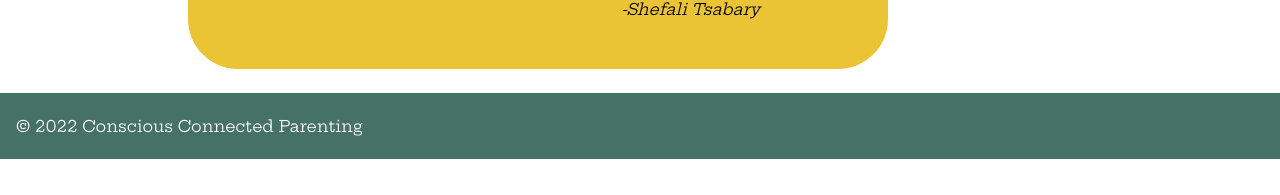
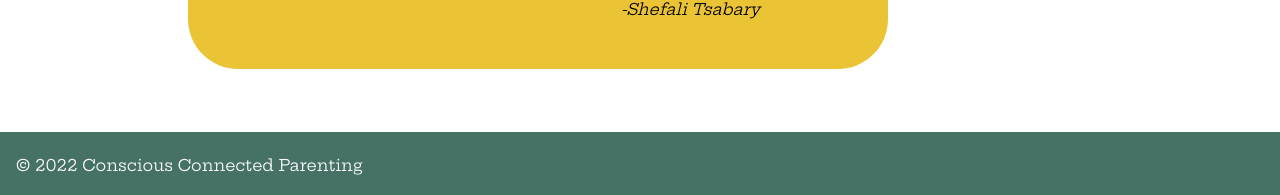
Before and after one commit to mmmaaatttttt/ccp-coaching, a Next.js app: page /contact in a window 1280 px wide. Shown: the part 602-797 px from the top of the page. Built offline with nearby package versions, Linux system fonts and the light colour scheme.

Commit message:
stick footer to bottom

```diff
--- a/common/components/footer/Footer.module.css
+++ b/common/components/footer/Footer.module.css
@@ -5,4 +5,5 @@
   align-items: center;
   color: white;
   padding-left: 1rem;
+  flex-shrink: 0;
 }
--- a/pages/_app.tsx
+++ b/pages/_app.tsx
@@ -7,8 +7,8 @@ import Footer from "common/components/footer";
 function MyApp({ Component, pageProps }: AppProps) {
   return (
     <>
-      <Header />
       <main className="main">
+        <Header />
         <Component {...pageProps} />
       </main>
       <Footer />
--- a/styles/globals.css
+++ b/styles/globals.css
@@ -9,9 +9,16 @@
 }
 
 html,
-body {
+body,
+#__next {
   padding: 0;
   margin: 0;
+  height: 100%;
+}
+
+#__next {
+  display: flex;
+  flex-direction: column;
 }
 
 a {
@@ -392,3 +399,7 @@ li {
     padding: 2rem 3rem;
   }
 }
+
+.main {
+  flex: 1 0 auto;
+}
```
